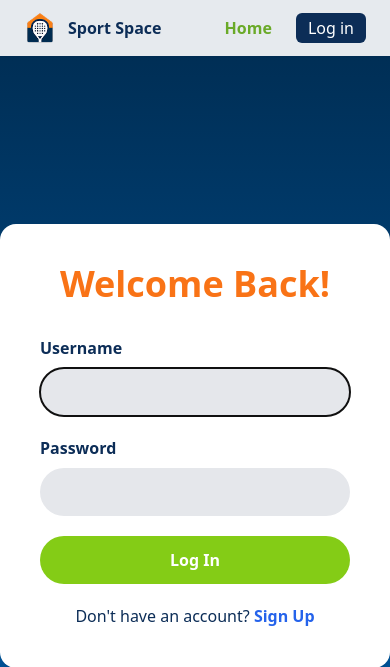
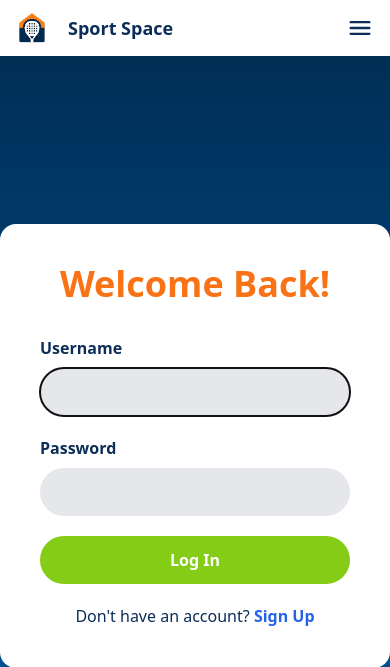
Before and after one commit to pbp-kelompok-f12/sportspace, a Django app: page /login/ in a window 390 px wide. Shown: the top 667 px of the page. Run offline with Django 5.2, Linux system fonts and the light colour scheme; some libraries are stand-ins or nearby versions.

Commit message:
Adjusted navbar to be mobile compatible

```diff
--- a/templates/navbar.html
+++ b/templates/navbar.html
@@ -1,23 +1,161 @@
 {% load static %}
-<nav class="w-full flex items-center justify-between px-6 py-3 bg-white/90 backdrop-blur shadow-sm sticky top-0 z-50">
-  <div class="flex items-center gap-3">
+<nav class="w-full flex flex-col sticky top-0 z-50 bg-white">
+  <div class="w-full bg-white shadow-sm flex items-center px-4 sm:px-6 py-3 relative">
+
+    <div class="flex items-center gap-3 flex-none">
       <img src="{% static 'img/logoonly.png' %}" alt="SportSpace" class="h-8 w-8 rounded-md"/>
-    <a href="/" class="text-[#0C2D57] font-semibold">Sport Space</a>
+      <a href="/" class="text-[#0C2D57] font-semibold text-lg md:block hidden">Sport Space</a>
+      <a href="/" class="text-[#0C2D57] text-lg font-semibold block md:hidden ml-2">Sport Space</a>
     </div>
 
-  <ul class="flex items-center gap-6 text-[#0C2D57]">
+
+    <ul class="hidden md:flex flex-1 justify-center gap-12 text-[#0C2D57] font-semibold items-center">
       {% if user.is_authenticated %}
-      <li><a href="/home/" class="hover:opacity-80">Sewa Lapangan</a></li>
-      <li><a href="/booking/my-bookings/" class="hover:opacity-80">Bookingan Saya</a></li>
+        <li>
+          <a href="/home/" class="px-4 py-2 hover:text-[#6AAA28] {% if request.path == '/home/' %}font{% endif %}">Sewa Lapangan</a>
+        </li>
+        <li>
+          <a href="/booking/my-bookings/" class="px-4 py-2 hover:text-[#6AAA28] {% if '/booking/my-bookings/' in request.path %}font{% endif %}">Bookingan Saya</a>
+        </li>
+      {% else %}
+        <li>
+          <a href="/home/" class="px-4 py-2 text-[#6AAA28] hover:opacity-80 {% if request.path == '/home/' %}font-bold{% endif %}">Home</a>
+        </li>
+      {% endif %}
+    </ul>
+
+
+    <div class="hidden md:flex items-center gap-4 ml-auto">
+      {% if user.is_authenticated %}
+        <form action="/accounts/logout/" method="post" class="m-0">
+          {% csrf_token %}
+          <button class="px-3 py-1 rounded-md bg-[#0C2D57] text-white font-semibold">Log Out</button>
+        </form>
+      {% else %}
+        <a href="/login/" class="px-3 py-1 rounded-md bg-[#0C2D57] text-white font-semibold">Log in</a>
+      {% endif %}
+    </div>
+
+
+    <button id="navbar-toggle" class="md:hidden focus:outline-none absolute right-4" aria-label="Open menu">
+      <svg class="w-7 h-7 text-[#0C2D57]" fill="none" stroke="currentColor" stroke-width="2" viewBox="0 0 24 24">
+        <path stroke-linecap="round" stroke-linejoin="round" d="M4 7h16M4 12h16M4 17h16"/>
+      </svg>
+    </button>
+  </div>
+
+
+  <div id="mobile-nav"
+    class="fixed left-0 top-0 w-full bg-white z-[101] flex-col md:hidden opacity-0 pointer-events-none transition-all duration-200"
+    style="transition-property: opacity,transform;">
+    <div class="flex items-center px-4 pt-4 pb-2">
+      <img src="{% static 'img/logoonly.png' %}" alt="SportSpace" class="h-8 w-8 rounded-md"/>
+      <a href="/" class="text-[#0C2D57] font-semibold text-lg ml-2">Sport Space</a>
+      <button id="mobile-nav-close" class="ml-auto px-2 py-2 text-[#0C2D57] focus:outline-none" aria-label="Close menu">
+        <svg class="w-7 h-7" fill="none" stroke="currentColor" stroke-width="2" viewBox="0 0 24 24">
+          <path stroke-linecap="round" stroke-linejoin="round" d="M6 18L18 6M6 6l12 12"></path>
+        </svg>
+      </button>
+    </div>
+    <ul class="flex flex-col text-base w-full px-4 pb-4 gap-0">
+      {% if user.is_authenticated %}
+        <li>
+          <a href="/home/"
+             class="block w-full text-left py-3 font-semibold text-[#0C2D57] hover:bg-gray-100 {% if request.path == '/home/' %}bg-gray-100 font-bold{% endif %}"
+             onclick="closeMobileNav()">Sewa Lapangan</a>
+        </li>
+        <li>
+          <a href="/booking/my-bookings/"
+             class="block w-full text-left py-3 font-semibold text-[#0C2D57] hover:bg-gray-100 {% if '/booking/my-bookings/' in request.path %}bg-gray-100 font-bold{% endif %}"
+             onclick="closeMobileNav()">Bookingan Saya</a>
+        </li>
         <li>
           <form action="/accounts/logout/" method="post" class="m-0">
             {% csrf_token %}
-          <button class="px-3 py-1 rounded-md bg-[#0C2D57] text-white">Log Out</button>
+            <button class="w-full py-3 rounded-md bg-[#0C2D57] text-white mt-2 font-semibold" type="submit" onclick="closeMobileNav()">Log Out</button>
           </form>
         </li>
       {% else %}
-      <li><a href="/home/" class="text-[#6AAA28] font-semibold">Home</a></li>
-      <li><a href="/login/" class="px-3 py-1 rounded-md bg-[#0C2D57] text-white">Log in</a></li>
+        <li>
+          <a href="/home/"
+             class="block w-full text-left py-3 font-semibold text-[#6AAA28] hover:bg-gray-100 {% if request.path == '/home/' %}bg-gray-100 font-bold{% endif %}"
+             onclick="closeMobileNav()">Home</a>
+        </li>
+        <li>
+          <a href="/login/"
+             class="w-full block py-3 rounded-md bg-[#0C2D57] text-white mt-2 text-center font-semibold"
+             onclick="closeMobileNav()">Log in</a>
+        </li>
       {% endif %}
     </ul>
+  </div>
 </nav>
+
+<script>
+  function closeMobileNav() {
+    const nav = document.getElementById('mobile-nav');
+    nav.classList.remove('opacity-100', 'pointer-events-auto');
+    nav.classList.add('opacity-0', 'pointer-events-none');
+  }
+  function openMobileNav() {
+    const nav = document.getElementById('mobile-nav');
+    nav.classList.remove('opacity-0', 'pointer-events-none');
+    nav.classList.add('opacity-100', 'pointer-events-auto');
+  }
+  document.addEventListener('DOMContentLoaded', function() {
+    const toggle = document.getElementById('navbar-toggle');
+    const closeBtn = document.getElementById('mobile-nav-close');
+    const mobileNav = document.getElementById('mobile-nav');
+    if (toggle) {
+      toggle.addEventListener('click', function(e) {
+        e.stopPropagation();
+        if (mobileNav.classList.contains('opacity-100')) {
+          closeMobileNav();
+        } else {
+          openMobileNav();
+        }
+      });
+    }
+    if (closeBtn) {
+      closeBtn.addEventListener('click', function(e) {
+        e.stopPropagation();
+        closeMobileNav();
+      });
+    }
+    document.addEventListener('click', function(e) {
+      if (mobileNav.classList.contains('opacity-100')) {
+        if (!mobileNav.contains(e.target) && e.target.id !== 'navbar-toggle') {
+          closeMobileNav();
+        }
+      }
+    });
+    window.addEventListener('resize', function() {
+      if (window.innerWidth >= 768) {
+        closeMobileNav();
+      }
+    });
+  });
+</script>
+
+<style>
+  #mobile-nav {
+    top: 0;
+    left: 0;
+    right: 0;
+    min-width: 0;
+    border-radius: 0 !important;
+  }
+  #mobile-nav.opacity-0 {
+    opacity: 0;
+    pointer-events: none;
+    transform: translateY(-24px) scale(0.99);
+  }
+  #mobile-nav.opacity-100 {
+    opacity: 1;
+    pointer-events: auto;
+    transform: translateY(0) scale(1);
+  }
+  @media (min-width: 768px) {
+    #mobile-nav { display: none !important; }
+  }
+</style>
```
Lines whose indentation alone changed are shown as unchanged.
